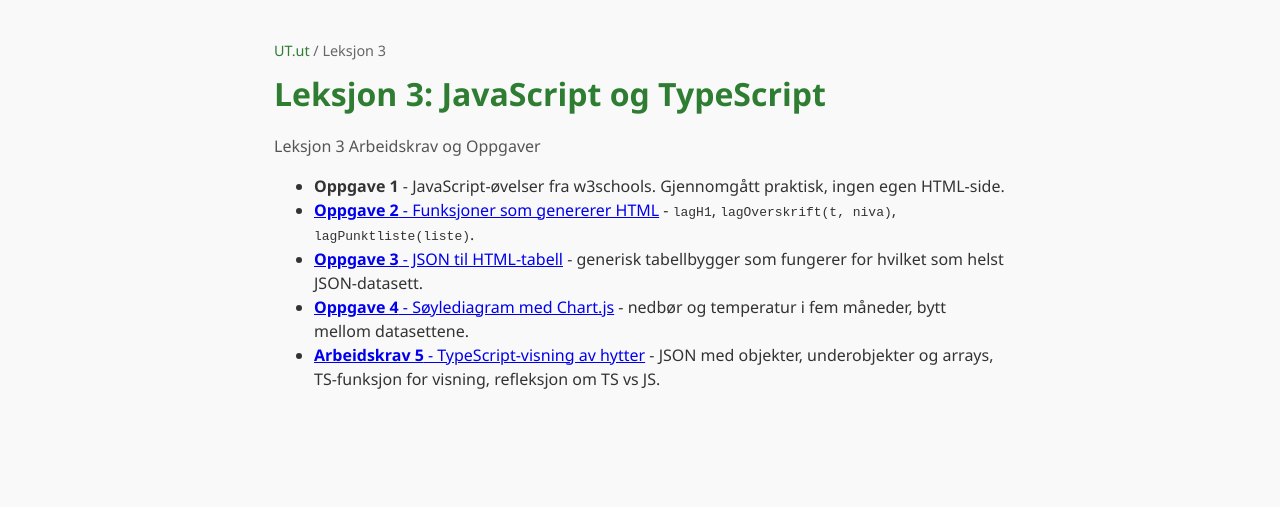
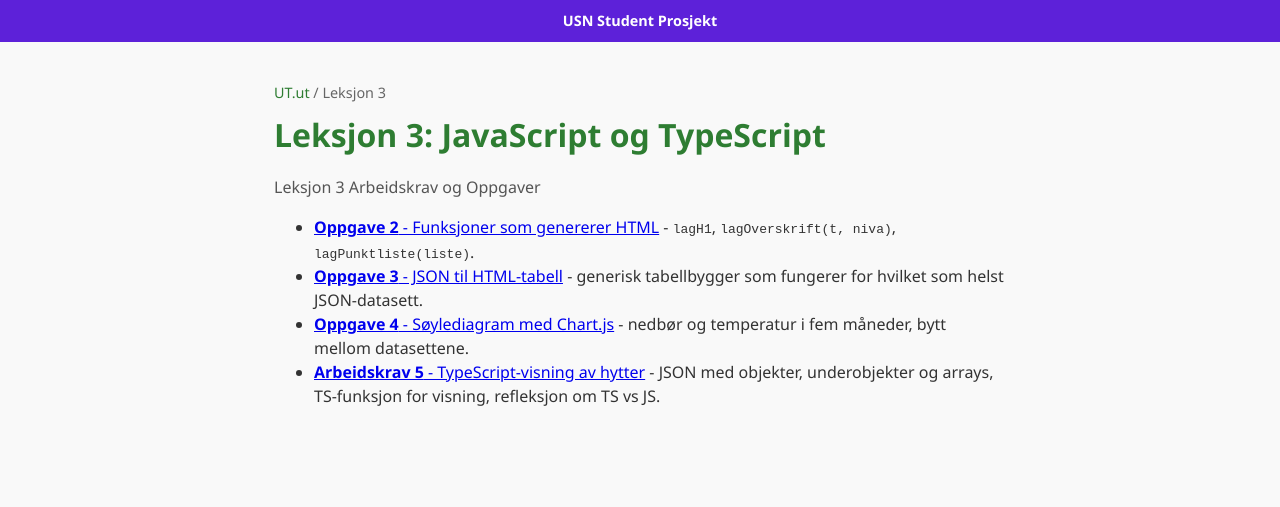
Before and after one commit to moen0/APP2000.moen0, a plain HTML site: page leksjon03/index.html in a window 1280 px wide. Drawn offline with Linux system fonts and the light colour scheme.

Commit message:
USN banner fix

```diff
--- a/leksjon02/stil.css
+++ b/leksjon02/stil.css
@@ -15,6 +15,15 @@ body {
     background: var(--bg);
     color: var(--tekst);
     line-height: 1.5;
+}
+
+.usn-banner {
+    background-color: #5d21d9;
+    color: white;
+    text-align: center;
+    padding: 10px;
+    font-size: 0.9rem;
+    font-weight: bold;
 }
 
 .side {
--- a/leksjon03/index.html
+++ b/leksjon03/index.html
@@ -7,6 +7,10 @@
     <link rel="stylesheet" href="../leksjon02/stil.css">
 </head>
 <body>
+
+<div class="usn-banner">
+    USN Student Prosjekt
+</div>
 <main class="side">
     <p class="brodsmuler"><a href="../index.html">UT.ut</a> / Leksjon 3</p>
     <h1>Leksjon 3: JavaScript og TypeScript</h1>
@@ -14,10 +18,6 @@
         Leksjon 3 Arbeidskrav og Oppgaver
     </p>
     <ul>
-        <li>
-            <strong>Oppgave 1</strong> - JavaScript-øvelser fra w3schools.
-            <span class="meta"> Gjennomgått praktisk, ingen egen HTML-side.</span>
-        </li>
         <li>
             <a href="oppgave2-funksjoner.html"><strong>Oppgave 2</strong> - Funksjoner som genererer HTML</a>
             <span class="meta"> - <code>lagH1</code>, <code>lagOverskrift(t, niva)</code>, <code>lagPunktliste(liste)</code>.</span>
```
Also changed, not shown: index.html (+2 -2 lines), indexTailwind.html (+1 -1 lines), leksjon02/index.html (+4 -0 lines), leksjon02/oppgave1-dom.html (+4 -0 lines), leksjon02/oppgave4-skjema.html (+8 -6 lines), leksjon02/oppgave4-skjema.js (+5 -5 lines), leksjon03/oppgave2-funksjoner.html (+4 -0 lines), leksjon03/oppgave3-json-tabell.html (+4 -0 lines), leksjon03/oppgave4-chart.html (+4 -0 lines), leksjon03/oppgave5-hytter.html (+4 -0 lines), leksjon1/index.html (+4 -0 lines).
